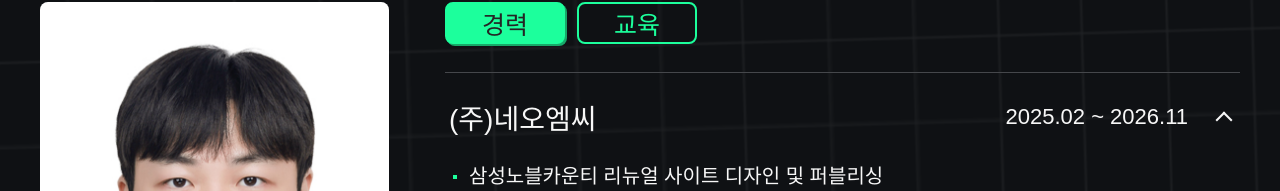
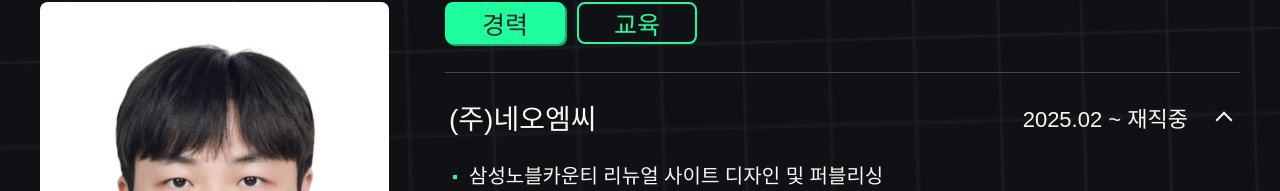
Before and after one commit to qodql/vue-portfolio, a Vue app: page / in a window 1280 px wide. Shown: the part 734-925 px from the top of the page. Built offline with nearby package versions, Linux system fonts and the light colour scheme; a web font is replaced by a local one.

Commit message:
docs: 재직 추가

```diff
--- a/src/App.vue
+++ b/src/App.vue
@@ -64,7 +64,10 @@
                                 <span class="history-period">
                                     <template v-for="(date, i) in item.period.split(' ~ ')" :key="date">
                                         <template v-if="i"> ~ </template>
-                                        <span class="period-century">{{ date.slice(0, 2) }}</span>{{ date.slice(2) }}
+                                        <template v-if="isDate(date)">
+                                            <span class="period-century">{{ date.slice(0, 2) }}</span>{{ date.slice(2) }}
+                                        </template>
+                                        <template v-else>{{ date }}</template>
                                     </template>
                                 </span>
                                 <span class="history-icon" aria-hidden="true"></span>
@@ -225,7 +228,7 @@ const historyTabs = [
         items: [
             {
                 title: '(주)네오엠씨',
-                period: '2025.02 ~ 2026.11',
+                period: '2025.02 ~ 재직중',
                 tasks: [
                     '삼성노블카운티 리뉴얼 사이트 디자인 및 퍼블리싱',
                     '키킥 피트니스 수업프로그램 퍼블리싱',
@@ -262,6 +265,8 @@ const historyTabs = [
         ],
     },
 ];
+
+const isDate = (text: string) => /^\d{4}\./.test(text);
 
 const activeTab = ref(historyTabs[0].key);
 // 각 탭 최근 항목 펼쳐진 상태로 시작
--- a/src/assets/styles/Main.scss
+++ b/src/assets/styles/Main.scss
@@ -173,7 +173,7 @@
                     }
                     .history-period {
                         font-size: 22px;
-                        font-weight: 100;
+                        font-weight: 400;
                         white-space: nowrap;
                     }
                     .history-icon {
```
